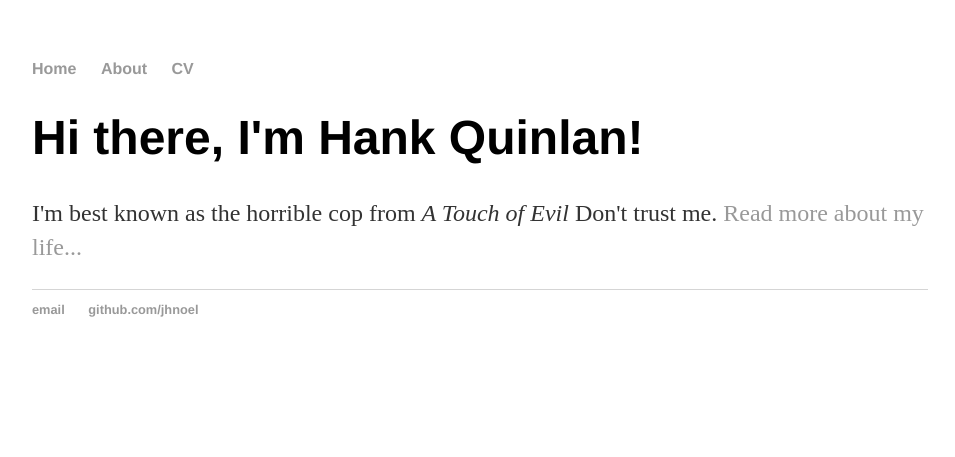
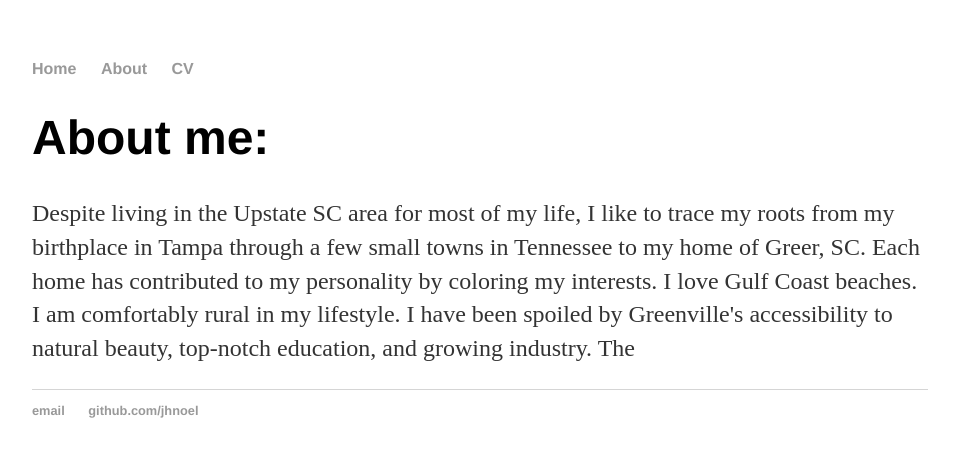
Before and after one commit to jhnoel/jhnoel.github.io, a Jekyll site: the page built from about/index.html, in a window 1280 px wide. Shown: the top 457 px of the page, without its empty margins (160-1115 px from the left). Built offline with Jekyll 4.4.1, drawn with Linux system fonts in a browser that asks for light colours.

Commit message:
Update index.html

```diff
--- a/about/index.html
+++ b/about/index.html
@@ -3,6 +3,8 @@ layout: default
 title: About me
 ---
 <div class="blurb">
-	<h1>Hi there, I'm Hank Quinlan!</h1>
-	<p>I'm best known as the horrible cop from <em>A Touch of Evil</em> Don't trust me. <a href="/about">Read more about my life...</a></p>
+	<h1>About me:</h1>
+	<p>Despite living in the Upstate SC area for most of my life, I like to trace my roots from my birthplace in Tampa through a few small towns in Tennessee to my home of Greer, SC. Each home has contributed to my personality by coloring my interests. I love Gulf Coast beaches. I am comfortably rural in my lifestyle. I have been spoiled by Greenville's accessibility to natural beauty, top-notch education, and growing industry.
+
+	The</p>
 </div><!-- /.blurb -->
```
